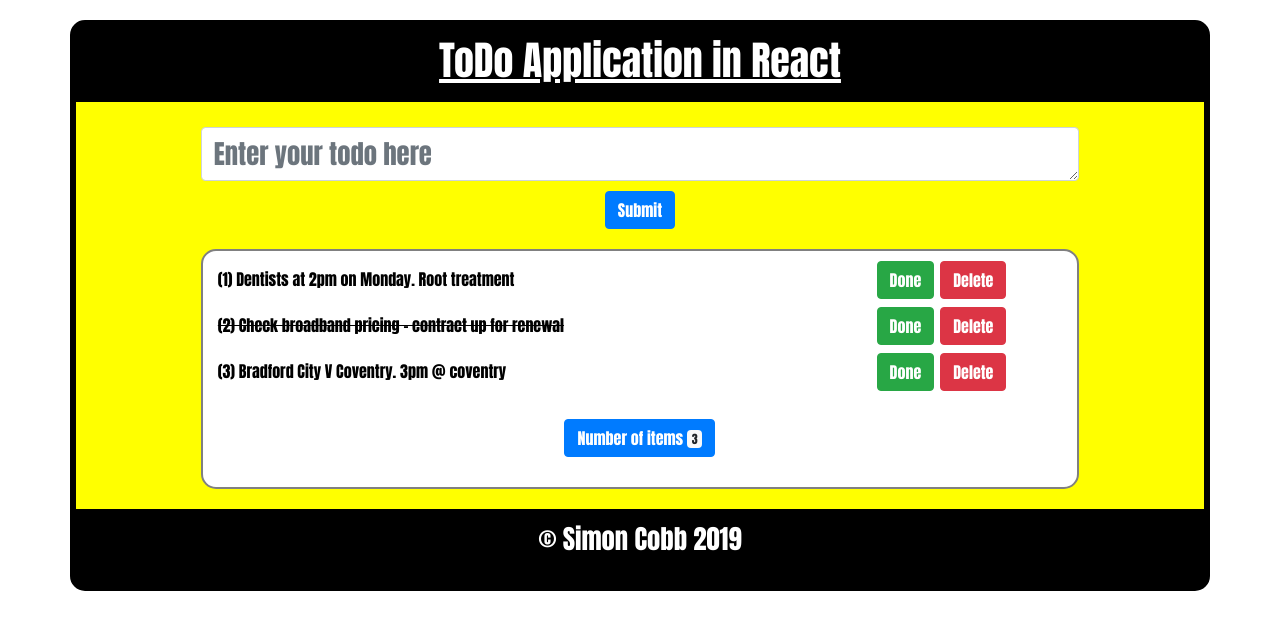
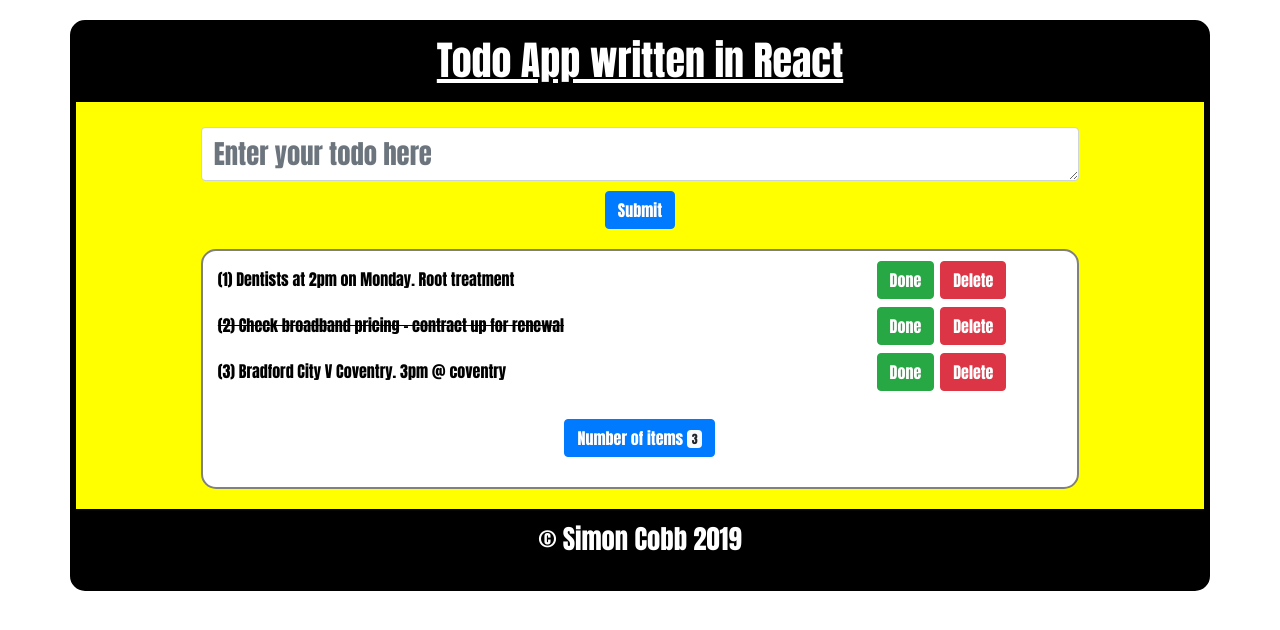
Before and after one commit to simoncobb1966/todo-app-frontend, a React app: page / in a window 1280 px wide. Shown: the top 630 px of the page. Built offline with nearby package versions, Linux system fonts and the light colour scheme.

Commit message:
Playing around with passing variables to components! got it working

```diff
--- a/src/App.js
+++ b/src/App.js
@@ -6,25 +6,20 @@ import Entertodo from './components/entertodo';
 import Actualtodolist from './components/actualtodolist'
 import Bottom from './components/bottom'
 
+
 class App extends Component {
 
 
   render() {
+    const headinginfo = "Todo App written in React";
 
     return (
+
       <div className="container mainstyle" >
-        <div className="heading">
-          <Header />
-        </div>
-        <div>
-          <Entertodo />
-        </div>
-        <div>
-          <Actualtodolist />
-        </div>
-        <div className="bottom">
-          <Bottom />
-        </div>
+        <Header headingText={headinginfo} />
+        <Entertodo />
+        <Actualtodolist />
+        <Bottom />
       </div>
     );
   }
--- a/src/components/bottom.js
+++ b/src/components/bottom.js
@@ -3,7 +3,9 @@ import React, { Component } from 'react';
 class Bottom extends Component {
     render() {
         return (
-            <p>&#169; Simon Cobb 2019</p>
+            <div className="bottom">
+                <p>&#169; Simon Cobb 2019</p>
+            </div>
         )
     }
 }
--- a/src/components/header.js
+++ b/src/components/header.js
@@ -1,10 +1,11 @@
 import React, { Component } from 'react';
 
 class Header extends Component {
-    render() {
+    render(props) {
         return (
-            // <h1 style={styles.header}>{this.props.headerText}</h1>
-            <h1>ToDo Application in React</h1>
+            <div className="heading">
+                <h1>{this.props.headingText}</h1>
+            </div>
         )
     }
 }
```
Also changed, not shown: src/components/test.js (added, +16 -0 lines).
